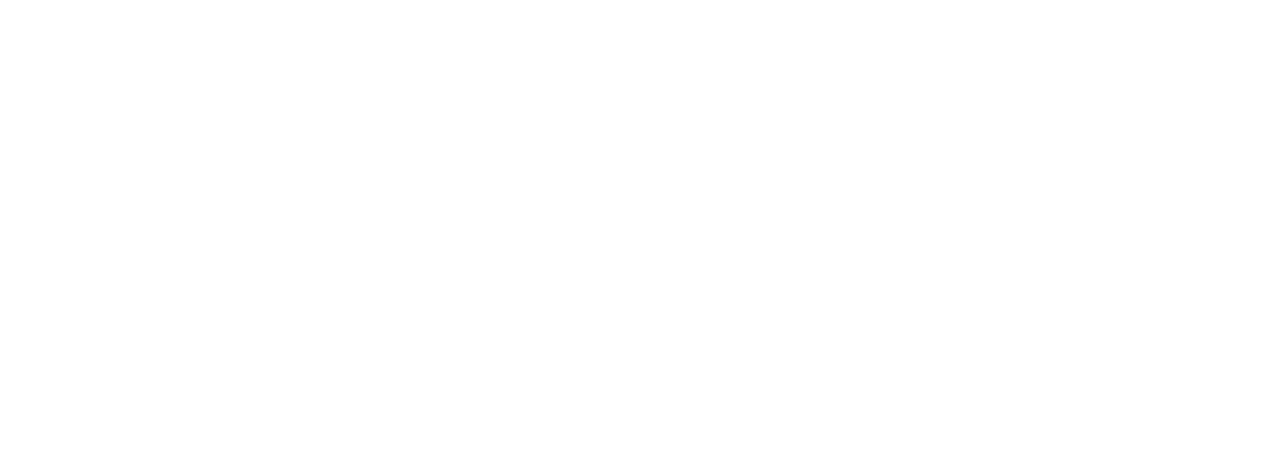
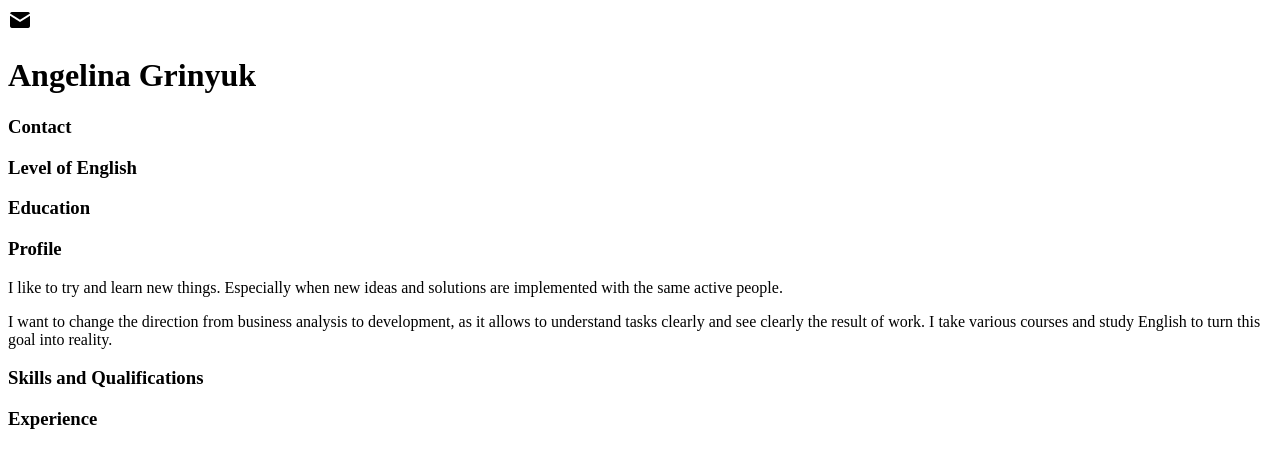
Before and after one commit to anelegna-1614/rsschool-cv, a plain HTML site: page index.html in a window 1280 px wide. Drawn offline with Linux system fonts and the light colour scheme.

Commit message:
feat: add blocs: header and main sections

```diff
--- a/index.html
+++ b/index.html
@@ -7,6 +7,38 @@
     <title>CV HTML</title>
 </head>
 <body>
+    <header class="header">
+        <img src="/image/icons8-important-mail-24.png" alt="photo">
+        <h1>Angelina Grinyuk</h1>
+
+    </header>
+    <main>
+        <section class="left-section">
+            <article class="left-section__contact">
+                <h3>Contact</h3>
+            </article>
+            <article class="left-section__en-level">
+                <h3>Level of English</h3>
+            </article>
+            <article class="left-section__education">
+                <h3>Education</h3>
+            </article>
+        </section>
+        <section class="right-section">
+            <article class="right-section_profile">
+                <h3>Profile</h3>
+                <p>I like to try and learn new things. Especially when new ideas and solutions are implemented with the same active people.</p>
+                <p>I want to change the direction from business analysis to development, as it allows to understand tasks clearly and see clearly the result of work.
+            I take various courses and study English to turn this goal into reality.</p>
+            </article>
+            <article class="right-section_skills">
+                <h3>Skills and Qualifications</h3>
+            </article>
+            <article class="right-section_experience">
+                <h3>Experience</h3>
+            </article>
+        </section>
+    </main>
 
 </body>
 </html>
```
Also changed, not shown: photo.jpg (deleted).
